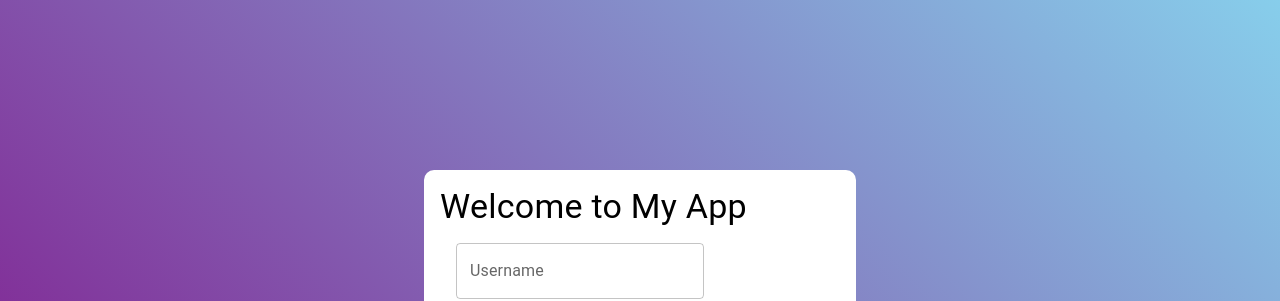
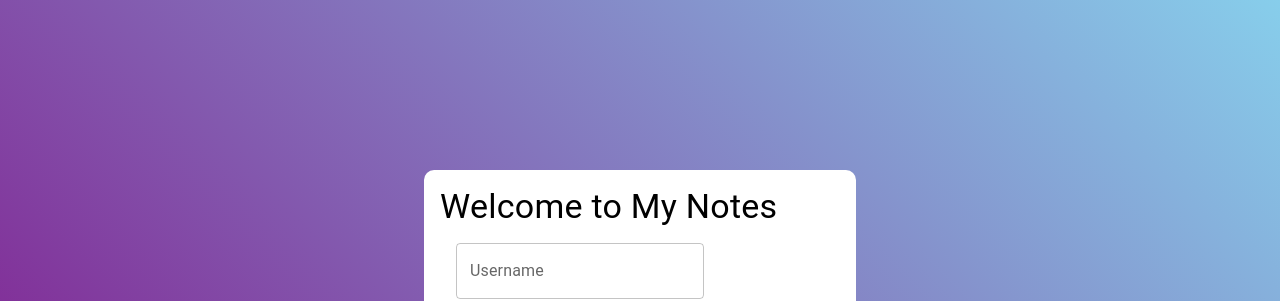
Before and after one commit to gavand-sagar/fsd-july-24-react, a React (Create React App) app: page /login in a window 1280 px wide. Shown: the top 301 px of the page. Built offline with nearby package versions, Linux system fonts and the light colour scheme.

Commit message:
app name changed

```diff
--- a/src/pages/login/Login.jsx
+++ b/src/pages/login/Login.jsx
@@ -28,7 +28,7 @@ export default function Login() {
                     sessionStorage.setItem("token", response.data.token) // will be deleted automatically from broswer after you close the tab
                 }
                 createAxiosInstance();
-                navigate("/products")
+                navigate("/notes")
             } else {
                 alert("Not a valid User")
             }
@@ -42,7 +42,7 @@ export default function Login() {
     return (
         <div className='login-page'>
             <Box padding={2} className='login-form'>
-                <Typography variant='h4'>Welcome to My App</Typography>
+                <Typography variant='h4'>Welcome to My Notes</Typography>
                 <Box padding={2}>
                     <TextField disabled={apiLoading} label={"Username"} type='text'
                         error={errors?.username}
```
